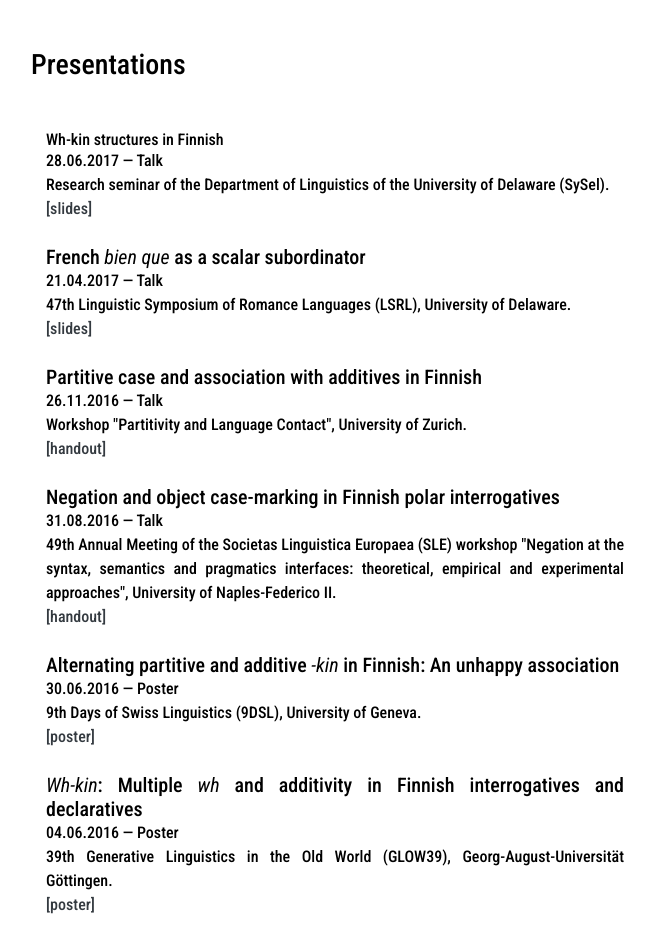
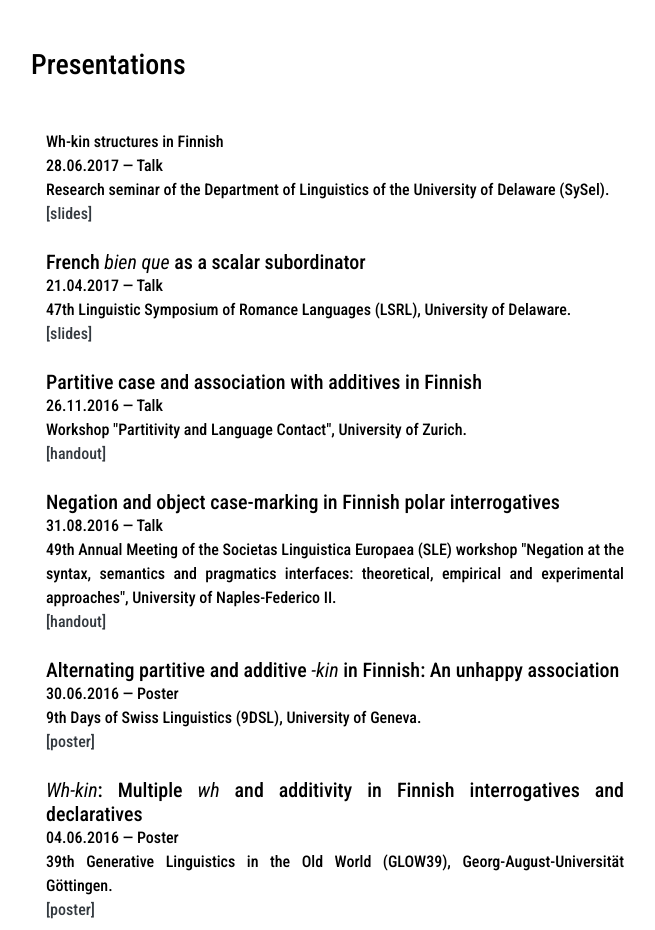
Before and after one commit to lohiniva/lohiniva.github.io, a website with bundled scripts: page index.html in a window 1280 px wide. Shown: the part 800-1730 px from the top of the page, without its empty margins (289-944 px from the left). Built offline with nearby package versions, Linux system fonts and the light colour scheme.

Commit message:
Update index.html

```diff
--- a/index.html
+++ b/index.html
@@ -139,10 +139,11 @@
 
           <div class="resume-item d-flex flex-column flex-md-row mb-2">
             <div class="resume-content mr-auto col-lg-8">
-              <h5 class="subheading5 mb-0">Wh-kin structures in Finnish</h5>
-							<div class="subheading5 mb-0">28.06.2017 &mdash; Talk</div>
-              <div class="subheading5 mb-0">Research seminar of the Department of Linguistics of the University of Delaware (SySel).</div>
-		 <div class="subheading5 mb-3"> <a href="docs/sysel_2017_whkin.pdf">[slides]</a></div>
+              <!--h5 class="mb-0">Wh-kin structures in Finnish</h5-->
+		    <div class="subheading5 mb-0">Wh-kin structures in Finnish</div>
+			<div class="subheading5 mb-0">28.06.2017 &mdash; Talk</div>
+              		<div class="subheading5 mb-0">Research seminar of the Department of Linguistics of the University of Delaware (SySel).</div>
+		 	<div class="subheading5 mb-3"> <a href="docs/sysel_2017_whkin.pdf">[slides]</a></div>
             </div>
            <!-- <div class="resume-date text-md-right">
               <span class="text-primary">March 2013 - Present</span>
```
